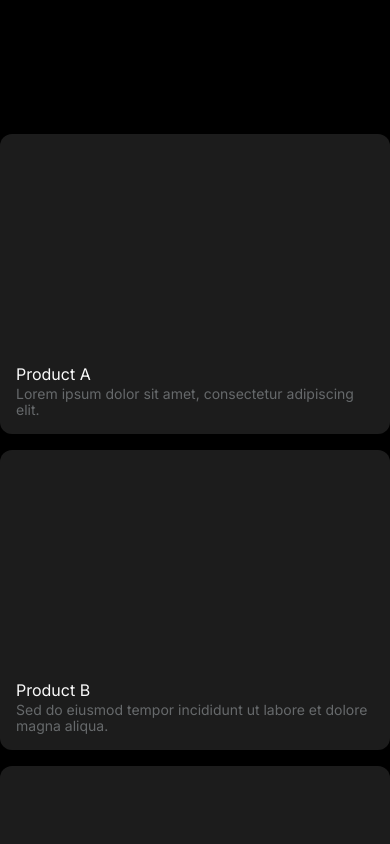
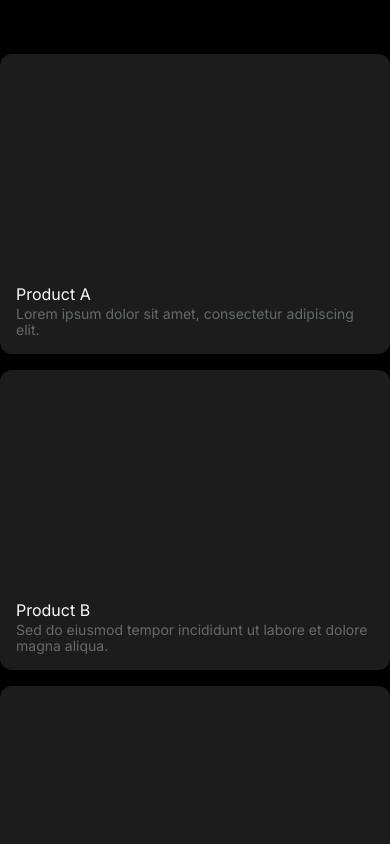
Before and after one commit to HemanthR04/portfolio-v2, a Next.js app: page /work in a window 390 px wide. Shown: the top 844 px of the page. Built offline with nearby package versions, Linux system fonts and the light colour scheme.

Commit message:
padding fix

```diff
--- a/app/work/page.tsx
+++ b/app/work/page.tsx
@@ -11,7 +11,7 @@
 
 const page = () => {
   return (
-    <div className=' w-full h-full flex justify-center items-center pt-[80px]'>
+    <div className=' w-full h-full flex justify-center items-center md:pt-[80px]'>
       <div className='max-w-7xl mx-auto rounded-md] '>
 
         <Cssgrid/>
```
